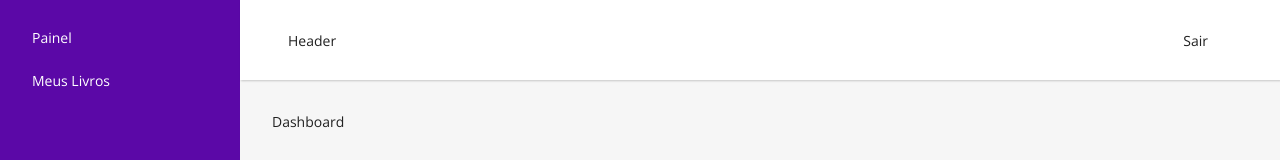
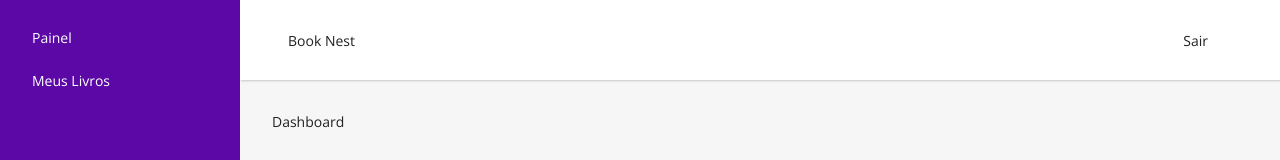
Before and after one commit to csarfau/BookNest, a React (Vite) app in the folder frontend/: page /dashboard in a window 1280 px wide. Shown: the top 160 px of the page. Built offline with nearby package versions, Linux system fonts and the light colour scheme; no server answers; sample sign-in values are in the browser's storage.

Commit message:
comments: add some comments in the code

```diff
--- a/frontend/src/components/DefaultLayout.tsx
+++ b/frontend/src/components/DefaultLayout.tsx
@@ -2,6 +2,7 @@ import { Link, Navigate, Outlet } from "react-router-dom";
 import { useUser } from "../contexts/UserContext";
 import { useEffect } from "react";
 import axiosClient from "../axios-client";
+import { toast } from "react-toastify";
 
 export default function DefaultLayout() {
   const { user, token, setUser, setToken } = useUser();
@@ -19,8 +20,7 @@ export default function DefaultLayout() {
         setToken(null)
       })
       .catch(err => {
-        // TODO Toast
-        console.log(err);
+        toast.error(`Falha ao sair: ${err}`, {theme: "dark"});
       })
   };
 
@@ -39,7 +39,7 @@ export default function DefaultLayout() {
       </aside>
       <div className="content">
         <header>
-          <div>Header</div>
+          <div>Book Nest</div>
           <div>
             {user?.name}
             <a href="#" onClick={onLogout} className="btn-logout">
--- a/frontend/src/views/Books.tsx
+++ b/frontend/src/views/Books.tsx
@@ -3,6 +3,12 @@ import { IBooks } from "../types/books";
 import axiosClient from "../axios-client";
 import { Link } from "react-router-dom";
 import { toast } from "react-toastify";
+
+/** Função do componente Books:
+ * - Listar os livros que pertencem a um usuário
+ * - Filtrar de acordo com o título
+ * - Criar, editar e deletar um livro
+ */
 
 export default function Books() {
   const [books, setBooks] = useState<IBooks[] | []>([]);
--- a/frontend/src/views/Login.tsx
+++ b/frontend/src/views/Login.tsx
@@ -2,8 +2,9 @@ import { useRef, useState } from "react";
 import { Link } from "react-router-dom";
 import axiosClient from "../axios-client";
 import { useUser } from "../contexts/UserContext";
+import { toast } from "react-toastify";
 
-  /** Função Login:
+  /** Função do componente Login:
    * - Cria o payload com as informações preenchidas
    * - Requisição HTTP para o backend com axios
    * - Salva o user no context
@@ -38,9 +39,11 @@ export default function Login() {
           if (response.data.errors) {
             setErrors(response.data.errors);
           } else {
+            toast.error("Falha ao fazer login!", {theme: "dark"});
             setErrors(response.data.message);
           }
         }
+        toast.error("Falha ao fazer login!", {theme: "dark"});
         setErrors(response.data.message);
       });
   };
--- a/frontend/src/views/SignUp.tsx
+++ b/frontend/src/views/SignUp.tsx
@@ -2,8 +2,9 @@ import { useRef, useState } from "react";
 import { Link } from "react-router-dom";
 import axiosClient from "../axios-client";
 import { useUser } from "../contexts/UserContext";
+import { toast } from "react-toastify";
 
-  /** Função SignUp:
+  /** Função do componente Signup:
    * - Cria o payload com as informações preenchidas
    * - Requisição HTTP para o backend com axios
    * - Salva o user no context
@@ -32,6 +33,7 @@ export default function SignUp() {
     axiosClient
       .post("/signup", payload)
       .then(({ data }) => {
+        toast.success("Cadastro realizado com sucesso!", {theme: "dark"});
         setUser(data.user);
         setToken(data.token);
       })
```
Also changed, not shown: frontend/src/views/BookForm.tsx (+6 -1 lines).
